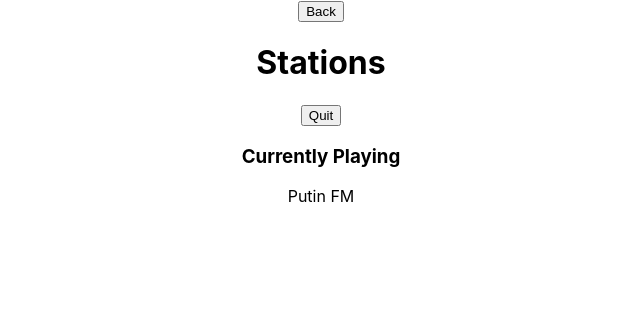
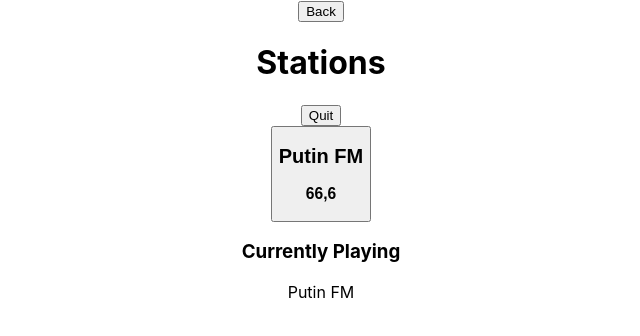
Before and after one commit to Horm/corner-case-tech-task, a React (Create React App) app: page / in a window 1280 px wide. Shown: the top 336 px of the page, without its empty margins (319-959 px from the left). Built offline with nearby package versions, Linux system fonts and the light colour scheme.

Commit message:
Add stations component HTML structure

```diff
--- a/src/App.js
+++ b/src/App.js
@@ -7,7 +7,7 @@ import BottomBar from "./components/BottomBar";
 class App extends Component {
   state = {
     stations: [
-      {id: "putin_fm", name: "Putin FM", frequency: "66,6"}
+      {id: "putin_fm", name: "Putin FM", frequency: "66,6", icon: "https://cdn12.picryl.com/photo/2016/12/31/icon-microphone-voice-computer-communication-95e960-1024.png"}
     ],
     currentlyPlayingStation: "putin_fm"
   }
@@ -20,7 +20,7 @@ class App extends Component {
     return (
       <div className="App">
         <Toolbar/>
-        <Stations/>
+        <Stations stations={this.state.stations}/>
         <BottomBar currentlyPlayingStation={getPlayingStationName()}/>
       </div>
     );
--- /dev/null
+++ b/src/components/Station.js
@@ -0,0 +1,43 @@
+import React from "react";
+import PropTypes from 'prop-types';
+
+const Station = ({station, isSelected, handleStationClick, handlePlusClick, handleMinusClick}) => {
+  if (isSelected) {
+    return <div>
+      <button onClick={handleMinusClick}>Minus</button>
+      <img src={station.icon}/>
+      <button onClick={handlePlusClick}>Plus</button>
+      <h2>{station.name}</h2>
+      <h3>{station.frequency}</h3>
+    </div>;
+  }
+  else {
+    return <div>
+      <button onClick={handleStationClick}>
+        <h2>{station.name}</h2><h3>{station.frequency}</h3>
+      </button>
+    </div>;
+  }
+
+};
+
+Station.propTypes = {
+  station: PropTypes.object.isRequired,
+  isSelected: PropTypes.bool.isRequired,
+  handleStationClick: PropTypes.func.isRequired,
+  handlePlusClick: PropTypes.func.isRequired,
+  handleMinusClick: PropTypes.func.isRequired,
+};
+
+Station.defaultProps = {
+  station: {id: "", name: "", frequency: ""},
+  isSelected: false,
+  handleStationClick: () => {
+  },
+  handlePlusClick: () => {
+  },
+  handleMinusClick: () => {
+  },
+};
+
+export default Station
--- a/src/components/Stations.js
+++ b/src/components/Stations.js
@@ -1,5 +1,35 @@
 import React from "react";
+import PropTypes from 'prop-types';
+import Station from "./Station";
 
-const Stations = ({}) => <div></div>;
+const Stations = ({stations, selectedStation, handleStationClick, handlePlusClick, handleMinusClick}) =>
+    <div>
+      {stations.map((station, index) =>
+          <Station
+              key={index}
+              station={station}
+              handleStationClick={handleStationClick}
+              handleMinusClick={handleMinusClick}
+              handlePlusClick={handlePlusClick}
+              isSelected={false}
+          />
+      )}
+    </div>;
+
+Stations.propTypes = {
+  stations: PropTypes.array.isRequired,
+  selectedStation: PropTypes.string.isRequired,
+  handleStationClick: PropTypes.func.isRequired,
+  handlePlusClick: PropTypes.func.isRequired,
+  handleMinusClick: PropTypes.func.isRequired,
+};
+
+Stations.defaultProps = {
+  stations: [],
+  selectedStation: "",
+  handleStationClick: () => {},
+  handlePlusClick: () => {},
+  handleMinusClick: () => {},
+};
 
 export default Stations
```
